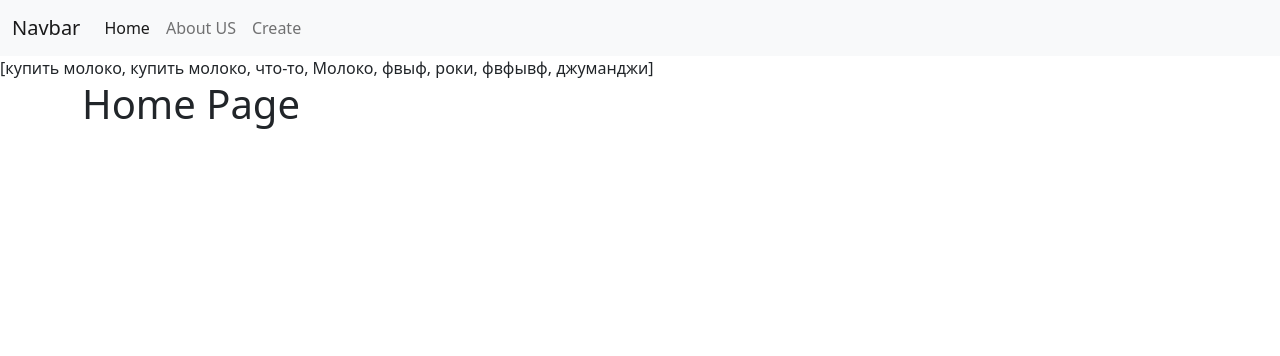
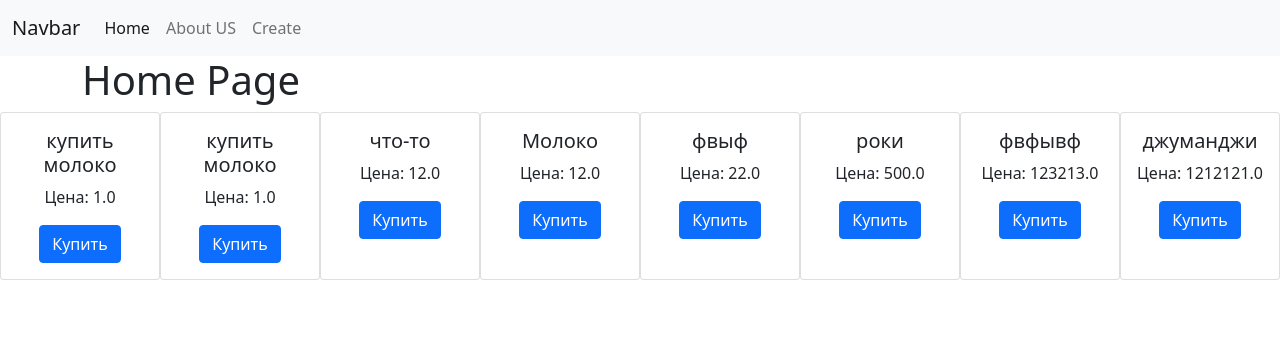
Before and after one commit to zakhep66/flask, a Flask app: page / in a window 1280 px wide. Shown: the top 356 px of the page. Run offline with Flask 2, Linux system fonts and the light colour scheme; data comes from the database, SQL or seed files in the repository; both versions use the stored data as it was after the commit.

Commit message:
start add cash payment

```diff
--- a/app.py
+++ b/app.py
@@ -1,6 +1,8 @@
 from flask import Flask, render_template, request, redirect
 from flask_sqlalchemy import SQLAlchemy
 import json
+
+from cloudipsp import Api, Checkout
 
 app = Flask(__name__)
 app.config['SQLALCHEMY_DATABASE_URI'] = 'sqlite:///shop.db'  # выбираем СУБД, сейчас стоит 'sqlite'
@@ -30,6 +32,22 @@ def apiHome():
 def about():
     return render_template('about.html')
 
+@app.route('/buy/<int:id>')
+def bought(id):
+    item = Item.query.get(id)
+
+    api = Api(merchant_id=1397120,
+              secret_key='test')
+    checkout = Checkout(api=api)
+    data = {
+        "currency": "RUB",
+        "amount": item.price
+    }
+    url = checkout.url(data).get('checkout_url')
+    return url
+
+
+
 
 @app.route('/create', methods=['POST', 'GET'])
 def create():
@@ -42,7 +60,7 @@ def create():
         try:
             db.session.add(item)
             db.session.commit()
-            return redirect('/')
+            return redirect("/")
         except:
             return 'Что-то пошло не по плану'
     return render_template('create.html')
--- a/templates/index.html
+++ b/templates/index.html
@@ -6,7 +6,6 @@
 {% endblock %}
 
 {% block body %}
-    {{ items }}
 
     <div class="container">
         <div class="row">
@@ -15,4 +14,17 @@
             </h1>
         </div>
     </div>
+
+    <div class="card-deck mb-3 text-center d-flex">
+        {% for item in items %}
+            <div class="card" style="width: 18rem;">
+              <div class="card-body">
+                <h5 class="card-title">{{ item.title }}</h5>
+                <p class="card-text">Цена: {{ item.price }}</p>
+                <a href="/buy/{{ item.id }}" class="btn btn-primary">Купить</a>
+              </div>
+            </div>
+        {% endfor %}
+    </div>
+
 {% endblock %}
```
Also changed, not shown: shop.db.
